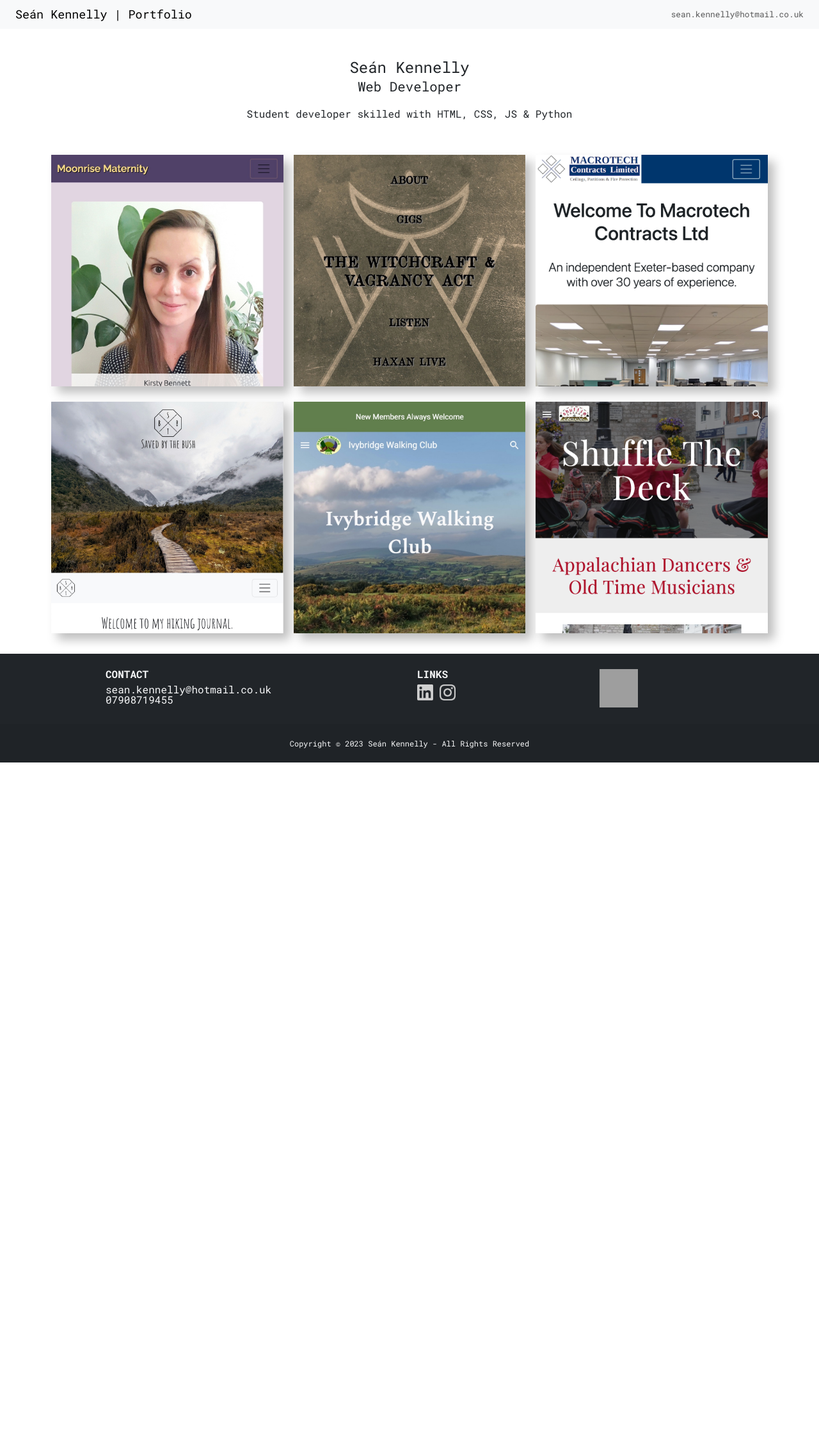
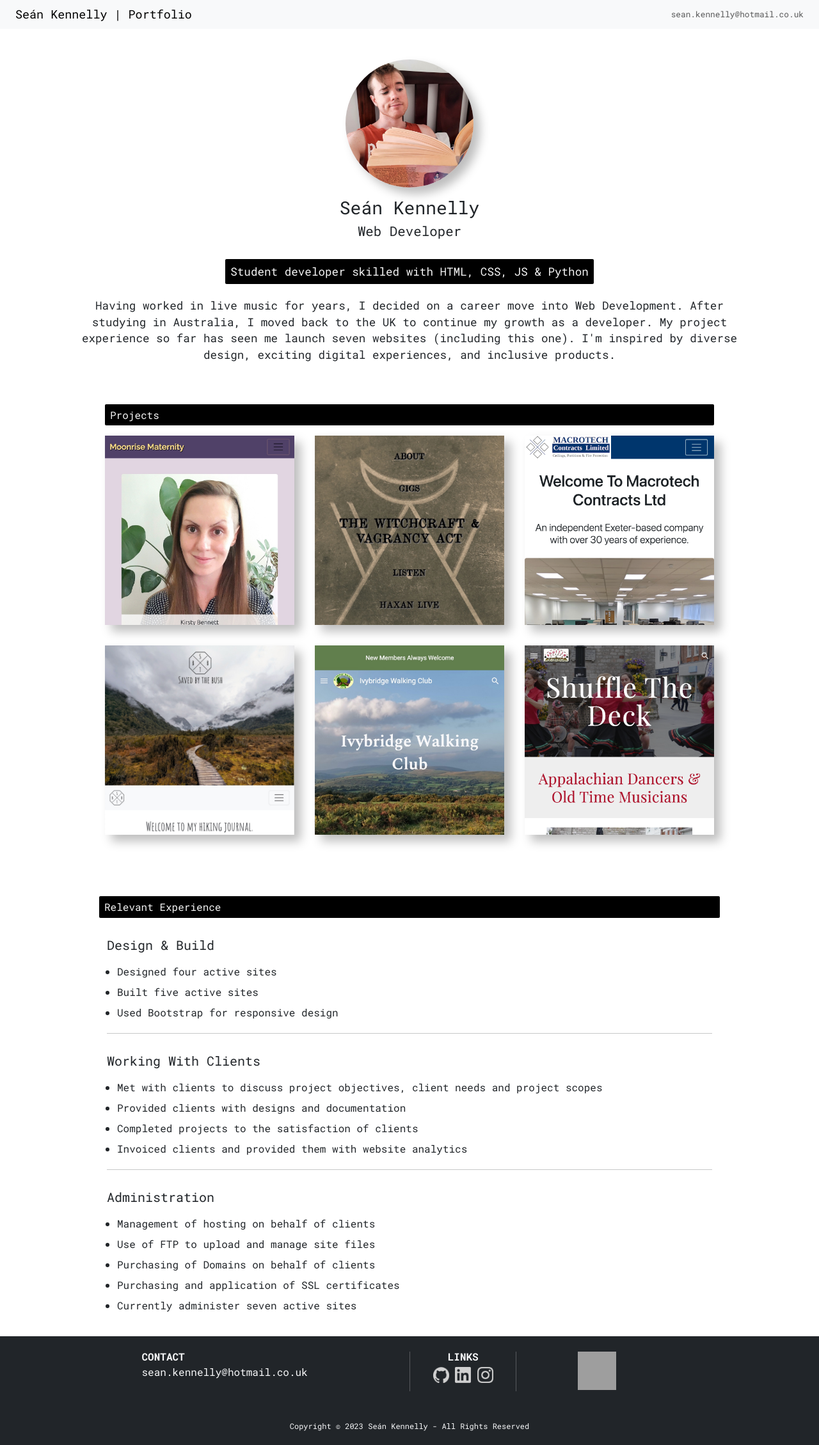
Before and after one commit to seankennelly/portfolio, a plain HTML site: page site_files/index.html in a window 1280 px wide. Shown: the whole page at 64% size. Before the commit the page ends 1192 px from the top, so only its background shows below. Drawn offline with nearby package versions, Linux system fonts and the light colour scheme; grey boxes are pictures that could not be loaded.

Commit message:
Develop porfolio index page and styles.css. Add wow.min.js. Add images.

```diff
--- a/site_files/css/styles.css
+++ b/site_files/css/styles.css
@@ -127,6 +127,42 @@ img {
   width: 100%;
 }
 
+.negative-wrapper {
+  display: block;
+  margin-top: 2rem;
+  padding: 0;
+}
+
+.negative {
+  display: inline;
+  padding: 0.5rem;
+  background-color: black;
+  color: whitesmoke;
+  line-height: 2.1rem;
+  border-radius: 2px;
+}
+
+h2.negative {
+  display: inline-block;
+  width: 100%;
+  margin: 0 auto;
+  padding: 0 0.5rem;
+  text-align: left;
+  font-size: 1rem;
+}
+
+@media(min-width: 700px) {
+  h2.negative {
+    width: calc(80% + 2rem);
+  }
+}
+
+@media(min-width: 992px) {
+  h2.negative {
+    width: calc(75% + 4rem);
+  }
+}
+
 /* -----------
   NAV & FOOTER
   -----------*/
@@ -157,6 +193,32 @@ footer {
   background-color: #F8F9FA;
 }
 
+footer .row {
+  width: 90%;
+  margin: 0 auto;
+}
+
+footer hr {
+  /* Horizonatal rule in footer */
+  margin: 1.25rem auto 0;
+  width: 50%;
+}
+
+@media (min-width: 768px) {
+  /* HR is replaced by border as footer changes orientation */
+  footer hr {
+    display: none;
+  }
+
+  footer .links {
+    display: flex;
+    align-items: center;
+    flex-direction: column;
+    border-left: 1px solid #575A5E;
+    border-right: 1px solid #575A5E;
+  }
+}
+
 footer .links a {
   display: block;
 }
@@ -164,6 +226,7 @@ footer .links a {
 .social-icon {
   text-align: center;
   width: 25px;
+  margin-bottom: 0.5rem;
 }
 
 @media (min-width: 768px) {
@@ -189,45 +252,75 @@ footer small {
 /* ------
   Header
   -----*/
-.header {
+header {
   padding: 3rem 0 2rem;
 }
 
-.header h1 {
-  font-size: 1.5rem;
+header img {
+  max-width: 200px;
+  margin: 0 auto 1rem;
+  border-radius: 50%;
+  box-shadow: 10px 10px 15px 0px rgba(0, 0, 0, 0.258);
+  position: relative;
+  cursor: pointer;
+}
+
+.animate__animated.animate__backInLeft {
+  /* Duration */
+  -moz-animation-duration: 2s;
+  -o-animation-duration: 2s;
+  -webkit-animation-duration: 2s;
+  animation-duration: 2s;
+  /* Delay */
+  -moz-animation-delay: 0.5s;
+  -o-animation-delay: 0.5s;
+  -webkit-a•nimation-delay: 0.5s;
+  animation-delay: 0.5s;
+}
+
+header h1 {
+  font-size: 1.75rem;
   margin-bottom: 0.5rem;
 }
 
-.header h2 {
+header .tagline {
+  margin: 0 auto;
   font-size: 1.3rem;
 }
 
-.header p {
+header p {
   width: 90%;
   margin: 1.5rem auto 0;
+  font-size: 1.1rem;
+  line-height: calc(1em + 0.5rem);
 }
 
-/* ---------------
-  Project Displays
-  -------------- */
+/* ------------------------
+  Section: Project Displays
+  ----------------------- */
+.projects-wrapper {
+  /* width: 90%; */
+  margin: 0 auto;
+}
 .project-display {
   position: relative;
-  margin: 2rem 0 0;
+  width: 100%;
+  margin: 2.5rem auto 0;
   padding: 0;
   box-shadow: 10px 10px 15px 0px rgba(0, 0, 0, 0.258);
 }
 
 @media (min-width: 700px) {
   .project-display {
-    width: 45%;
-    margin: 1rem 0.5rem 0;
+    width: 40%;
+    margin: 1rem 1rem 1rem;
   }
 }
 
 @media (min-width: 992px) {
   .project-display {
-    width: 30%;
-    margin: 1.5rem 0.5rem 0;
+    width: 25%;
+    margin: 1rem 1rem;
   }
 }
 
@@ -247,8 +340,8 @@ footer small {
   position: absolute;
   top: 50%;
   left: 50%;
+  -ms-transform: translate(-50%, -50%);
   transform: translate(-50%, -50%);
-  -ms-transform: translate(-50%, -50%);
   text-align: center;
   background-color: rgb(47, 47, 47);
   color: white;
@@ -281,3 +374,46 @@ footer small {
 .project-display:hover .float-text {
   opacity: 1;
 }
+
+/* ---------------------------
+  Section: Relevant Experience
+  ---------------------------*/
+.experience {
+  margin-top: 5rem;
+}
+
+.experience h2 {
+  margin-bottom: 1rem;
+}
+
+.exp-container {
+  margin: 1rem auto 0;
+  text-align: left;
+}
+
+@media(min-width: 700px) {
+  .exp-container {
+    width: calc(80% + 2rem);
+  }
+}
+
+@media(min-width: 992px) {
+  .exp-container {
+    width: calc(75% + 4rem);
+  }
+}
+
+.exp-container h3 {
+  margin-bottom: 1rem;
+  font-size: 1.25rem;
+
+}
+
+.experience ul {
+  margin-left: 1rem;
+}
+
+.experience li {
+  list-style-type: disc;
+  padding: 0.5rem 0;
+}
--- a/site_files/index.html
+++ b/site_files/index.html
@@ -17,7 +17,8 @@
   <link
     href="https://fonts.googleapis.com/css2?family=IBM+Plex+Mono:ital,wght@0,100;0,200;0,300;1,100;1,200;1,300&family=Roboto+Mono:ital,wght@0,100;0,200;0,300;0,400;0,500;0,600;0,700;1,100;1,200;1,300;1,400;1,500;1,600;1,700&display=swap"
     rel="stylesheet">
-    <!--  -->
+  <!-- Animate CSS -->
+  <link rel="stylesheet" href="https://cdnjs.cloudflare.com/ajax/libs/animate.css/4.1.1/animate.min.css" />
   <!-- My Stylesheet -->
   <link rel="stylesheet" href="css/styles.css">
   <title>Seán Kennelly | Portfolio</title>
@@ -42,20 +43,34 @@
   <!-- END Nav -->
   <div class="container-fluid px-5">
     <!-- Header -->
-    <div class="row header">
+    <header>
+      <img id="me-img" class="animate__animated animate__backInLeft" src="images/me.jpg"
+        alt="A picture of me holding a book">
       <h1>Seán Kennelly</h1>
-      <h2>Web Developer</h2>
-      <p>Student developer skilled with HTML, CSS, JS & Python</p>
+      <p class="tagline">Web Developer</p>
+      <div class="negative-wrapper">
+        <p class="negative">Student developer skilled with HTML, CSS, JS & Python</p>
       </div>
-    <!-- Content -->
-    <div class="row d-flex justify-content-center">
+      <p>Having worked in live music for years, I decided on a career move into Web Development. After studying in
+        Australia, I moved back to the UK to continue my growth as a developer. My project experience so far has seen me
+        launch seven websites (including this one). I'm inspired by diverse design, exciting digital experiences, and
+        inclusive products.</p>
+    </header>
+
+    <main>
+      <section> <!-- Main Content -->
+        <div class="projects-wrapper row d-flex justify-content-center">
+          <div class="negative-wrapper">
+            <h2 class="negative wow animate__animated animate__slideInRight">Projects</h2>
+          </div>
           <div class="project-display">
             <a href="https://www.moonrisematernity.com/" target=“_blank”>
               <img src="images/moonrise.jpeg" alt="A screengrab of the website 'Moonrise Maternity'">
               <div class="float-text">
                 <h3>Moonrise Maternity</h3>
                 <h4>&lt;Design, build, hosting, administration/&gt;</h4>
-            <p>This site makes use of single-page design and Bootstrap components for an elegant way of displaying large
+                <p>This site makes use of single-page design and Bootstrap components for an elegant way of displaying
+                  large
                   amounts of information</p>
               </div>
             </a>
@@ -78,7 +93,8 @@
               <div class="float-text">
                 <h3>Macrotech Contracts Ltd</h3>
                 <h4>&lt;Design, build, hosting, administration/&gt;</h4>
-            <p>My first major project. Its large site structure and quantity of technical information produced layout
+                <p>My first major project. Its large site structure and quantity of technical information produced
+                  layout
                   challenges</p>
               </div>
             </a>
@@ -99,7 +115,8 @@
               <div class="float-text">
                 <h3>Ivybridge Walking Club</h3>
                 <h4>&lt;Built using site-builder/&gt;</h4>
-            <p>The challenge with this site was handing it over to its new owners and making sure they could update and
+                <p>The challenge with this site was handing it over to its new owners and making sure they could update
+                  and
                   maintain it. For this purpose I created a detailed 80-page process manual</p>
               </div>
             </a>
@@ -115,6 +132,57 @@
             </a>
           </div>
         </div>
+      </section>
+
+      <section> <!-- Relevant Experience-->
+        <div class="experience row d-flex justify-content-center">
+          <h2 class="negative wow animate__animated animate__slideInRight">Relevant Experience</h2>
+
+          <div class="exp-container col-12 col-lg-6 col-xl-4">
+            <h3>Design & Build</h3>
+            <ul>
+              <li>Designed four active sites</li>
+              <li>Built five active sites</li>
+              <li>Used Bootstrap for responsive design</li>
+            </ul>
+            <hr>
+          </div>
+
+          <div class="exp-container col-12 col-lg-6 col-xl-4">
+            <h3>Working With Clients</h3>
+            <ul>
+              <li>Met with clients to discuss project objectives, client needs and project scopes</li>
+              <li>Provided clients with designs and documentation</li>
+              <li>Completed projects to the satisfaction of clients</li>
+              <li>Invoiced clients and provided them with website analytics</li>
+            </ul>
+            <hr>
+          </div>
+
+          <div class="exp-container col-12 col-lg-6 col-xl-4">
+            <h3>Administration</h3>
+            <ul>
+              <li>Management of hosting on behalf of clients</li>
+              <li>Use of FTP to upload and manage site files</li>
+              <li>Purchasing of Domains on behalf of clients</li>
+              <li>Purchasing and application of SSL certificates</li>
+              <li>Currently administer seven active sites</li>
+            </ul>
+          </div>
+
+        </div>
+
+      </section>
+
+
+      <section> <!-- Courses -->
+
+      </section>
+
+      <section> <!-- C.V -->
+
+      </section>
+    </main>
   </div>
 
   <footer class="text-center text-lg-start text-light bg-dark">
@@ -122,13 +190,12 @@
       <div class="container text-center text-md-start mt-5 mt-lg-4">
         <div class="row mt-3">
           <!-- Column: Contact Details -->
-          <div class="col-md-4 col-lg-3 col-xl-3 mx-auto mb-md-0 mb-4 p-0">
-            <!-- Links -->
+          <div class="contact col-md-4 col-lg-3 col-xl-3 mx-auto mb-md-0 mb-4 px-0">
             <h6 class="text-uppercase fw-bold mb-3 mb-md-2">Contact</h6>
             <p>
               sean.kennelly@hotmail.co.uk
             </p>
-            <p>07908719455</p>
+            <hr>
           </div>
           <!-- Column: Social links -->
           <div class="links col-md-3 col-lg-2 col-xl-2 mx-auto mb-4">
@@ -136,18 +203,26 @@
             <h6 class="text-uppercase fw-bold mb-3 mb-md-2">
               Links
             </h6>
-              <a href="#">
-                <img class="social-icon" src="images/linkedin.png" alt="The logo for the social media site LinkedIn">
+            <div>
+              <a href="https://github.com/seankennelly" target="_blank" rel="noopener">
+                <img class="social-icon" src="images/logo_github.png" alt="The logo for the git repository site Github">
               </a>
-              <a href="#">
-                <img class="social-icon" src="images/insta.png" alt="The logo for the social media site Instagram">
+              <a href="#" target="_blank" rel="noopener">
+                <img class="social-icon" src="images/logo_linkedin.png"
+                  alt="The logo for the social media site LinkedIn">
               </a>
+              <a href="#" target="_blank" rel="noopener">
+                <img class="social-icon" src="images/logo_insta.png" alt="The logo for the social media site Instagram">
+              </a>
+            </div>
+            <hr>
           </div>
           <!-- Column: GreenGeeks seal -->
           <div class="col-md-2 col-lg-4 col-xl-3 mx-0 mb-4">
             <!-- GreenGeeks Seal Code -->
             <div><a href="#" onclick="ggs_ggseal()"><img id="footer-seal"
-                  src="https://static.greengeeks.com/ggseal/Green_22.png"></a>
+                  src="https://static.greengeeks.com/ggseal/Green_22.png"
+                  alt="Logo for GreenGeeks hosting company indicating environmentally friendly website"></a>
               <script>function ggs_ggseal() { window.open("https://my.greengeeks.com/seal/", "_blank") }</script>
             </div>
             <!-- End GreenGeeks Seal Code -->
@@ -157,7 +232,7 @@
       </div>
     </section>
     <!-- Copyright -->
-    <div class="text-center p-4" style="background-color: rgba(0, 0, 0, 0.05);">
+    <div class="text-center p-4">
       <small>
         <p>Copyright &copy;
           <script>document.write(new Date().getFullYear())</script> Seán Kennelly - All Rights Reserved
@@ -169,6 +244,12 @@
 
   <!-- Bootstrap JS -->
   <script src="bootstrap/js/bootstrap.bundle.min.js"></script>
+  <!-- WOW.js (Scroll animations: https://www.delac.io/WOW/) -->
+  <script src="js/wow.min.js"></script>
+  <script>
+    new WOW().init();
+  </script>
+  <script src="js/portfolio.js"></script>
 </body>
 
 </html>
```
Also changed, not shown: site_files/js/portfolio.js (added, +20 -0 lines), site_files/images/insta_dark.png (deleted), site_files/images/linkedin_dark.png (deleted), site_files/images/logo_github.png (added), site_files/images/logo_insta.png (renamed from site_files/images/insta.png), site_files/images/logo_linkedin.png (renamed from site_files/images/linkedin.png), site_files/images/me.jpg (added), site_files/js/wow.min.js (added). Lines whose indentation alone changed are shown as unchanged.
